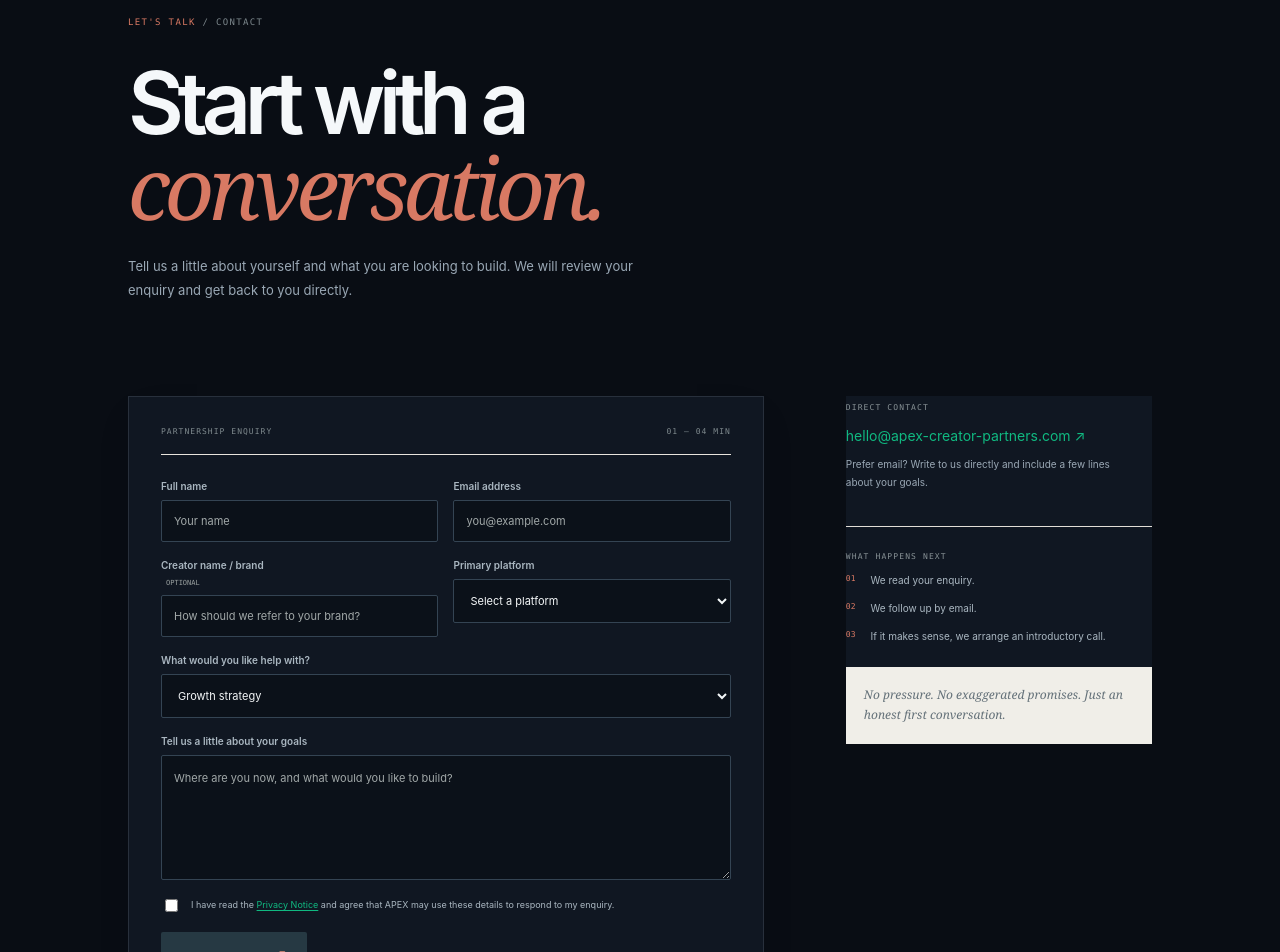
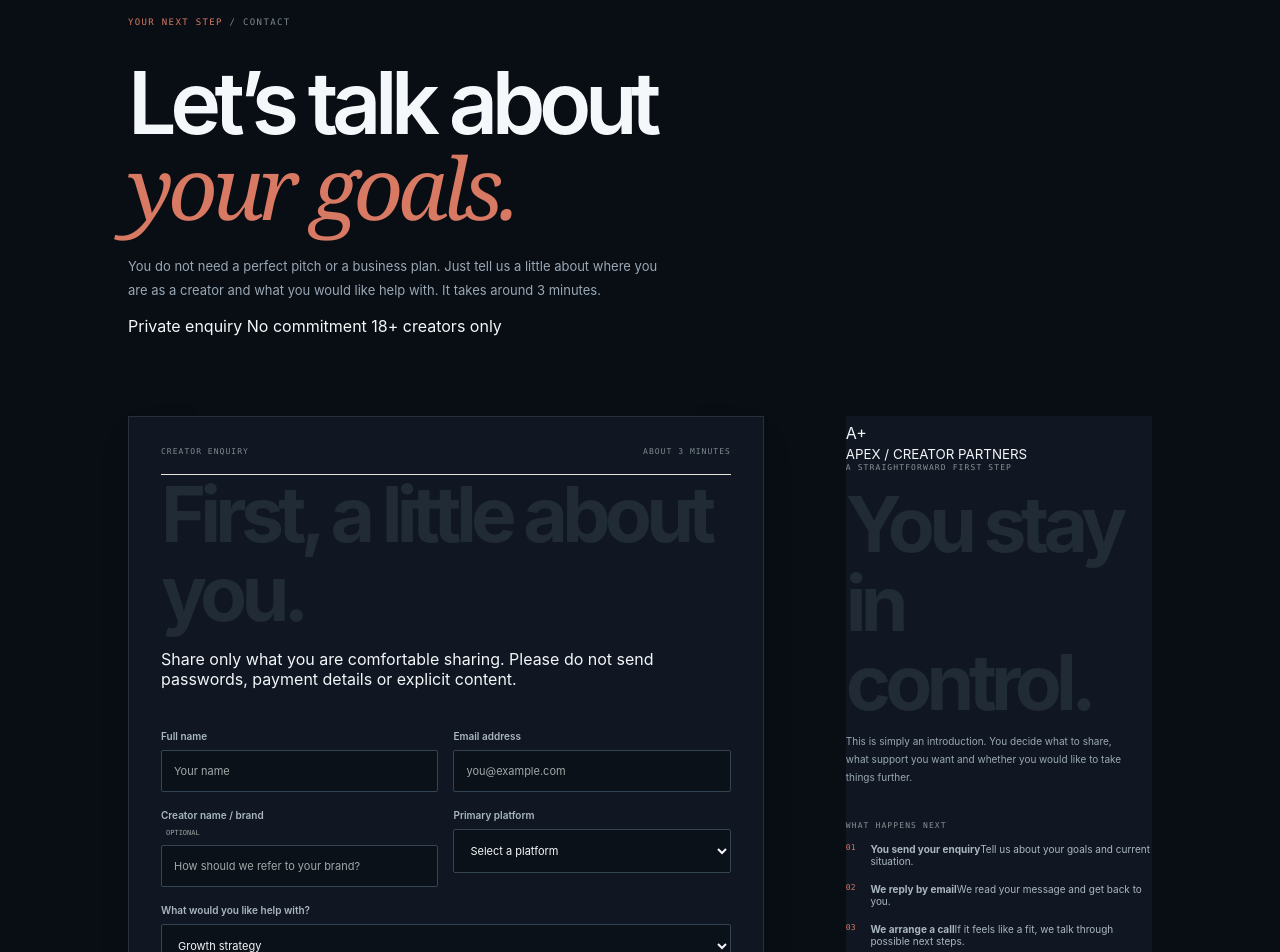
Before and after one commit to alphaggtrh-max/APEX-CREATOR-PARTNERS, a Next.js app: page /contact in a window 1280 px wide. Shown: the part 160-1112 px from the top of the page. Built offline with nearby package versions, Linux system fonts and the light colour scheme; a web font is replaced by a local one.

Commit message:
Redesign creator enquiry page with clearer steps and visual hierarchy

```diff
--- a/app/contact/page.tsx
+++ b/app/contact/page.tsx
@@ -4,25 +4,43 @@ import SiteHeader from "../components/SiteHeader";
 
 export const metadata: Metadata = {
   title: "Contact | APEX Creator Partners",
-  description: "Start a conversation with APEX Creator Partners about your creator business.",
+  description: "Tell APEX Creator Partners about your creator business and what kind of support you are looking for.",
 };
 
 export default function ContactPage() {
   return (
-    <main className="inner-page">
+    <main className="inner-page contact-page">
       <SiteHeader/>
       <section className="contact-page-hero">
-        <div className="section-label"><span>LET'S TALK</span> / CONTACT</div>
-        <h1>Start with a<br/><em>conversation.</em></h1>
-        <p>Tell us a little about yourself and what you are looking to build. We will review your enquiry and get back to you directly.</p>
+        <div className="section-label"><span>YOUR NEXT STEP</span> / CONTACT</div>
+        <h1>Let’s talk about<br/><em>your goals.</em></h1>
+        <p>You do not need a perfect pitch or a business plan. Just tell us a little about where you are as a creator and what you would like help with. It takes around 3 minutes.</p>
+        <div className="contact-hero-points"><span><i/> Private enquiry</span><span><i/> No commitment</span><span><i/> 18+ creators only</span></div>
       </section>
+
       <section className="contact-page-layout">
-        <div className="contact-form-wrap"><div className="form-heading"><span>PARTNERSHIP ENQUIRY</span><span>01 — 04 MIN</span></div><ContactForm/></div>
+        <div className="contact-form-wrap">
+          <div className="form-heading"><span>CREATOR ENQUIRY</span><span>ABOUT 3 MINUTES</span></div>
+          <div className="contact-form-intro"><h2>First, a little about you.</h2><p>Share only what you are comfortable sharing. Please do not send passwords, payment details or explicit content.</p></div>
+          <ContactForm/>
+        </div>
+
         <aside className="contact-aside">
-          <div><span className="aside-label">DIRECT CONTACT</span><a className="contact-email" href="mailto:hello@apex-creator-partners.com">hello@apex-creator-partners.com ↗</a><p>Prefer email? Write to us directly and include a few lines about your goals.</p></div>
-          <div className="aside-rule"/>
-          <div><span className="aside-label">WHAT HAPPENS NEXT</span><ol><li><b>01</b><span>We read your enquiry.</span></li><li><b>02</b><span>We follow up by email.</span></li><li><b>03</b><span>If it makes sense, we arrange an introductory call.</span></li></ol></div>
-          <div className="aside-note">No pressure. No exaggerated promises. Just an honest first conversation.</div>
+          <div className="contact-aside-feature">
+            <div className="contact-aside-art"><div className="contact-aside-orbit"/><div className="contact-aside-monogram">A<span>+</span></div><small>APEX / CREATOR PARTNERS</small></div>
+            <span className="aside-label">A STRAIGHTFORWARD FIRST STEP</span>
+            <h2>You stay in control.</h2>
+            <p>This is simply an introduction. You decide what to share, what support you want and whether you would like to take things further.</p>
+          </div>
+          <div className="contact-aside-steps">
+            <span className="aside-label">WHAT HAPPENS NEXT</span>
+            <ol>
+              <li><b>01</b><div><strong>You send your enquiry</strong><span>Tell us about your goals and current situation.</span></div></li>
+              <li><b>02</b><div><strong>We reply by email</strong><span>We read your message and get back to you.</span></div></li>
+              <li><b>03</b><div><strong>We arrange a call</strong><span>If it feels like a fit, we talk through possible next steps.</span></div></li>
+            </ol>
+          </div>
+          <div className="contact-direct"><span className="aside-label">WOULD YOU RATHER EMAIL?</span><a href="mailto:hello@apex-creator-partners.com">hello@apex-creator-partners.com <b>↗</b></a></div>
         </aside>
       </section>
       <footer className="inner-footer"><a href="/">APEX CREATOR PARTNERS</a><span>© 2026</span><a href="/privacy">PRIVACY</a><a href="/imprint">IMPRINT</a></footer>
```
